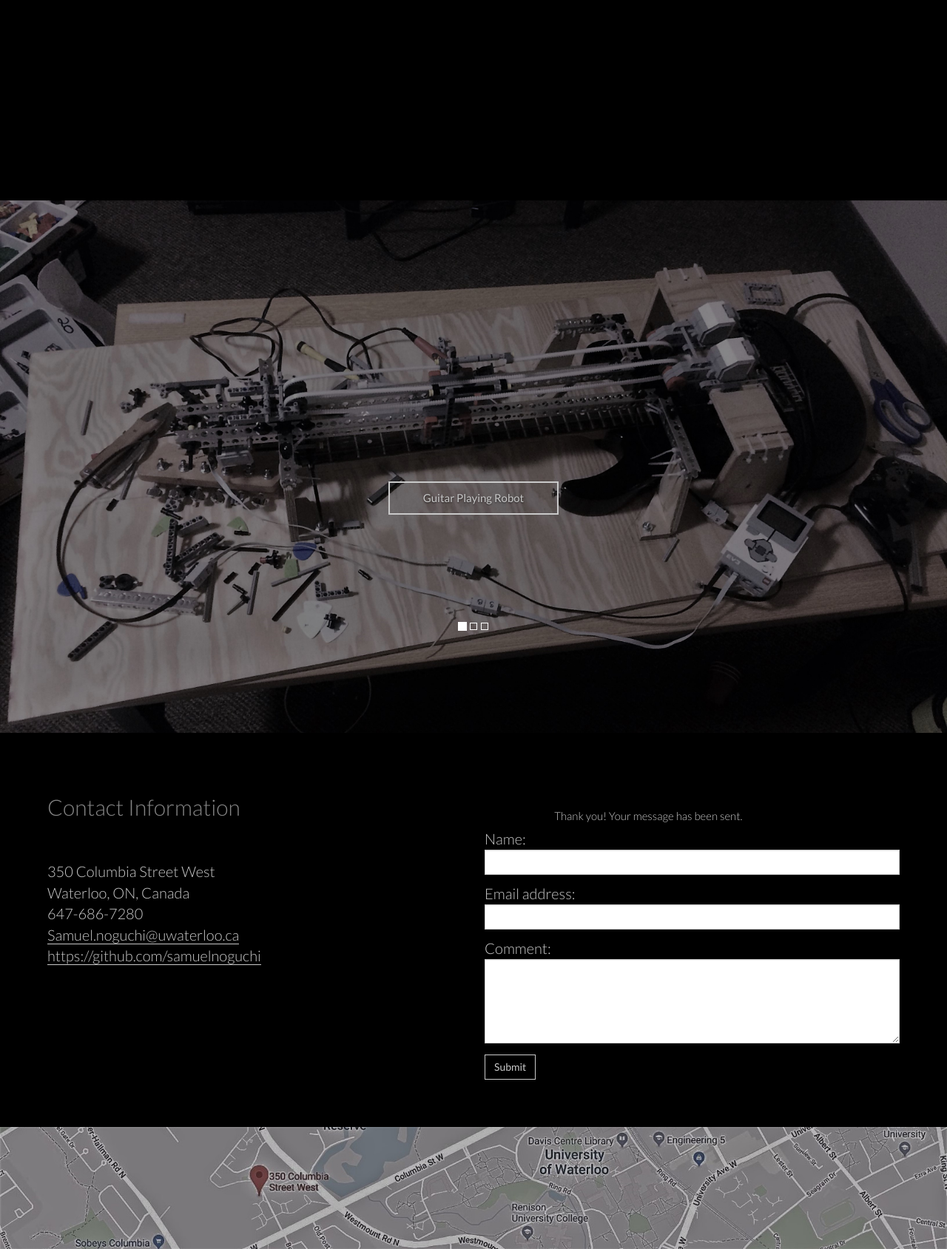
After one commit to samuelnoguchi/PersonalWebsite, a PHP site: page /index.php?success=1 in a window 1280 px wide. The commit adds this page. Shown: the part 1289-2978 px from the top of the page at 74% size. Run offline with PHP 8.4, Linux system fonts and the light colour scheme.

Commit message:
Add php form functionallity

```diff
--- /dev/null
+++ b/index.php
@@ -0,0 +1,169 @@
+<!DOCTYPE html>
+<html lang = "en">
+    <head>
+        <meta charset ="utf-8">
+        <meta name ="viewport" content = "width=device-width, initial-scale=1.0" >
+        <link rel="stylesheet" type="text/css"  href="vendors/css/bootstrap.min.css">
+        <link rel="stylesheet" type="text/css"  href="resources/css/style.css">
+        <link rel="stylesheet" type="text/css"  href="resources/css/queries.css">
+        <link href="https://fonts.googleapis.com/css?family=Lato:300,400" rel="stylesheet">
+        <script src ="vendors/js/jquery-3.2.1.min.js"></script>
+        <script src ="vendors/js/bootstrap.min.js"></script>
+        <title>Samuel Noguchi</title>
+    </head>
+    <body>
+
+        <div class = "home">
+            <nav class= "navbar navbar-inverse navbar-fixed-top" id="mNavbar">
+            <div class = "container-fluid">
+                <!--Logo-->
+                <div class = "navbar-header">
+                    <button type ="button" class = "navbar-toggle" data-toggle="collapse" data-target="#mainNavBar">
+                        <span class="icon-bar"></span>
+                        <span class="icon-bar"></span>
+                        <span class="icon-bar"></span>
+                    </button>
+                    <a href="#" class = "navbar-brand">SAMUELNOGUCHI</a>
+                </div>
+                <!--Menu Items-->
+                <div class="collapse navbar-collapse" id="mainNavBar">
+                    <ul class = "nav navbar-nav navbar-right">
+                        <li ><a href = "#">Home</a></li>
+                        <li><a href = "#about">About</a></li>
+                        <li><a href = "#projects">Projects</a></li>
+                        <li><a href = "#contact">Contact</a></li>
+                    </ul>
+                </div>
+            </div>
+        </nav>
+
+
+
+                <div class = "row"></div>
+                <div class = "home-text">
+                <div class = "typewriter">
+                    <h1>MECHATRONICS ENGINEERING</h1>
+                </div>
+                <div class="btn-box">
+                    <a class = "btn" href ="#about">About</a>
+                    <a class = "btn" href ="#contact">Contact</a>
+                 </div>
+            </div>
+        </div>
+        <a id = "about"></a>
+        <div class = "about">
+           <div class = "about-info">
+                <div class = "container-fluid about-section">
+                    <div class = "row">
+                        <div class = "col-md-6">
+                            <div class = "about-text">
+                                <div class = "about-def">
+                                    <h1>Mech &middot; a &middot; tron &middot; ics &nbsp;&nbsp;&nbsp;&nbsp;&nbsp;&nbsp; </h1>
+                                    <blockquote class= "blockquote">
+                                    A field of study that combines the fundamentals of Mechanical, Electrical, and Computer Engineering
+                                </blockquote>
+                                </div>
+                                <div class ="about-me">
+                                    Hi, my name is Samuel Noguchi, and I'm a mechatronics engineering student at the University of Waterloo.<br>
+                                    I'm from Toronto, Canada.<br>
+                                    I love coding and building things.<br><br>
+                                    Welcome to my website.
+                                </div>
+                            </div>
+                        </div>
+                        <div class = "col-md-6">
+                            <img class="img-responsive img-me" src="resources/images/biopic.png" alt="My picture">
+                        </div>
+                   </div>
+                </div>
+            </div>
+        </div>
+        <div class= "projects">
+            <div class = "slideshow">
+                 <div class="top-left">
+                 </div>
+                 <div id="myCarousel" class="carousel slide" data-ride="carousel">
+              <!-- Indicators -->
+                    <ol class="carousel-indicators">
+                        <li data-target="#myCarousel" data-slide-to="0" class="active"></li>
+                        <li data-target="#myCarousel" data-slide-to="1"></li>
+                        <li data-target="#myCarousel" data-slide-to="2"></li>
+                    </ol>
+                     <a id = "projects"></a>
+              <!-- Wrapper for slides -->
+                    <div class="carousel-inner">
+                        <div class="item active">
+                            <img src="resources/images/MFR_progress_bw.jpeg" alt="">
+                            <div class="carousel-caption">
+                                <a class = "btn-proj" href ="#">Guitar Playing Robot</a>
+                            </div>
+                        </div>
+                        <div class="item">
+                            <img src="resources/images/Tron_days_proto.jpeg" alt="">
+                            <div class="carousel-caption">
+                                <a class = "btn-proj" href ="#">Tele-Operated Arm</a>
+                            </div>
+                        </div>
+                        <div class="item">
+                            <img src="resources/images/Headstock_drilling%20(1).jpg" alt="">
+                            <div class="carousel-caption">
+                                <a class = "btn-proj" href ="#">Electric Guitar Build</a>
+                            </div>
+                        </div>
+                    </div>
+                </div>
+            </div>
+        </div>
+         <a id = "contact"></a>
+        <div class= "contact">
+            <div class ="container-fluid contact-section">
+                <div class ="row">
+                    <div class="col-md-6 contact-info" >
+                        <h2>Contact Information</h2>
+                        <p>
+                        350 Columbia Street West<br>
+                        Waterloo, ON, Canada <br>
+                        647-686-7280 <br>
+                        <a href="mailto:Samuel.noguchi@uwaterloo.ca" class ="email">
+                        Samuel.noguchi@uwaterloo.ca</a> <br>
+                        <a href = "https://github.com/samuelnoguchi" class="email">https://github.com/samuelnoguchi</a><br><br>
+
+                        </p>
+                    </div>
+                    <div class="col-md-6 contact-info">
+                        <div class ="box-container" id="form">
+                            <form method="post" action ="mailer.php">
+
+                                <?php
+                                if($_GET['success'] == 1){
+                                    echo "<div class =\"form-messages success\">Thank you! Your message has been sent.</div>";
+                                }
+                                 if($_GET['success'] == -1){
+                                    echo "<div class =\"form-messages error\">Oops! Something went wrong please try again.</div>";
+                                }
+                                ?>
+
+                                <div class="form-group">
+                                    <label for="name" class ="label">Name:</label>
+                                    <input type="name" name="name" class="form-control" id="name">
+                                </div>
+                                <div class="form-group">
+                                    <label for="email" class ="label">Email address:</label>
+                                    <input type="email" name="email" class="form-control" id="email">
+                                </div>
+                                <div class="form-group">
+                                    <label for="comment" name = "message" class ="label">Comment:</label>
+                                    <textarea class="form-control" rows="5" id="comment"></textarea>
+                                </div>
+                                <button type="submit" class="btn btn-default">Submit</button>
+                            </form>
+                        </div>
+                    </div>
+                </div>
+            </div>
+        </div>
+        <div class="map">
+            <img class ="bg" src ="resources/css/img/map.jpg">
+        </div>
+    </body>
+</html>
--- a/resources/css/style.css
+++ b/resources/css/style.css
@@ -224,6 +224,21 @@ p{
     color:#c9c9c9;
 }
 
+.form-messages {
+    width: 70%;
+    margin: 0 auto;
+    padding: 10px;
+    border-radius: 10px;
+
+
+}
+
+.success {
+}
+
+
+
+
 /*-------Map-----------*/
 
 .map{
```
Also changed, not shown: index.html (+16 -7 lines), mailer.php (added, +35 -0 lines).
